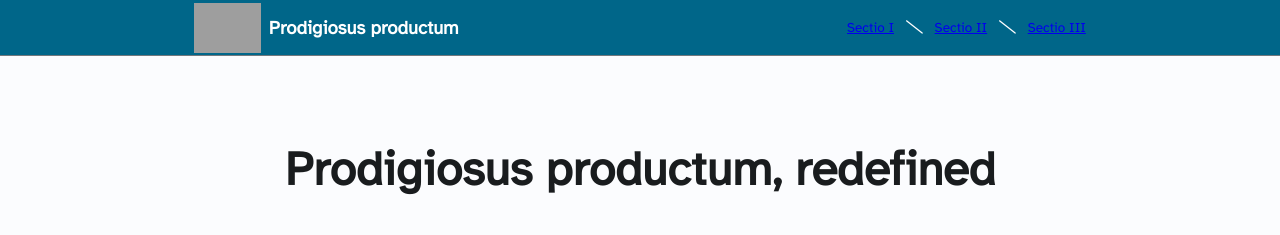
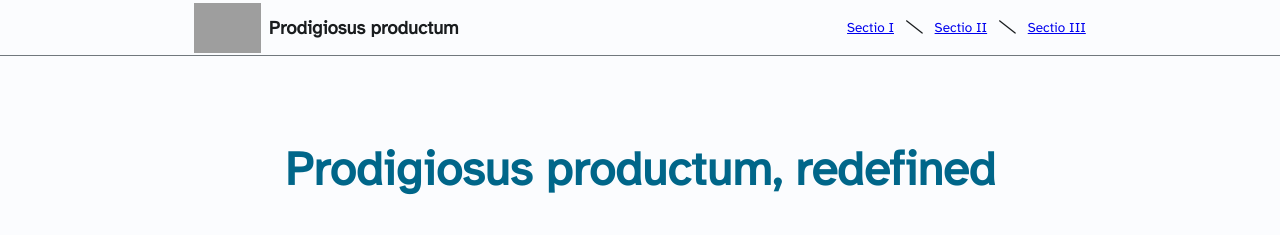
Before and after one commit to al-script/freeCodeCamp-relational-database-projects, a plain HTML site: page Responsive Web Design/Product Landing Page/index.html in a window 1280 px wide. Shown: the top 235 px of the page. Drawn offline with Linux system fonts and the light colour scheme; grey boxes are pictures that could not be loaded; a script that the page names is missing.

Commit message:
Tweak nav and lead styling

```diff
--- a/Responsive Web Design/Product Landing Page/styles.css
+++ b/Responsive Web Design/Product Landing Page/styles.css
@@ -152,10 +152,10 @@ main {
   align-items: center;
 
   /* Typography */
-  color: var(--on-primary);
+  color: var(--on-surface);
 
   /* Visual */
-  background-color: var(--primary);
+  background-color: var(--surface);
   border-bottom: 1px solid var(--outline);
 }
 
@@ -180,6 +180,7 @@ main {
 /* || MAIN CONTENT */
 #section0 {
   /* Typography */
+  color: var(--primary);
   font-size: 2rem;
   text-align: center;
 }
```
